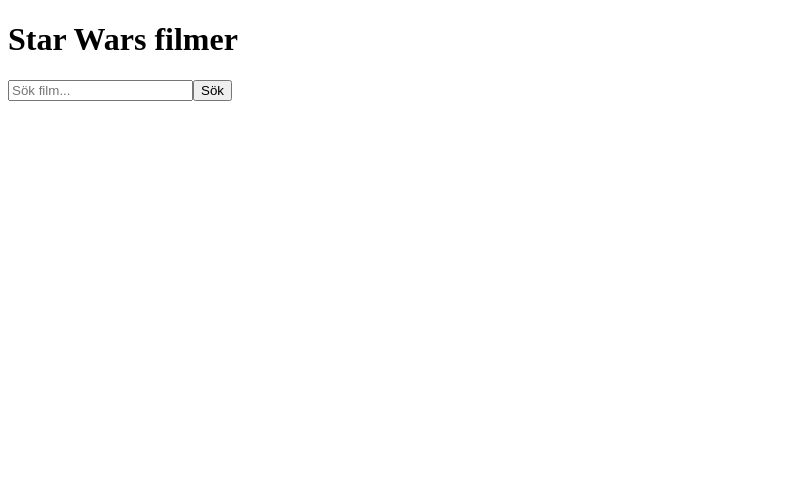
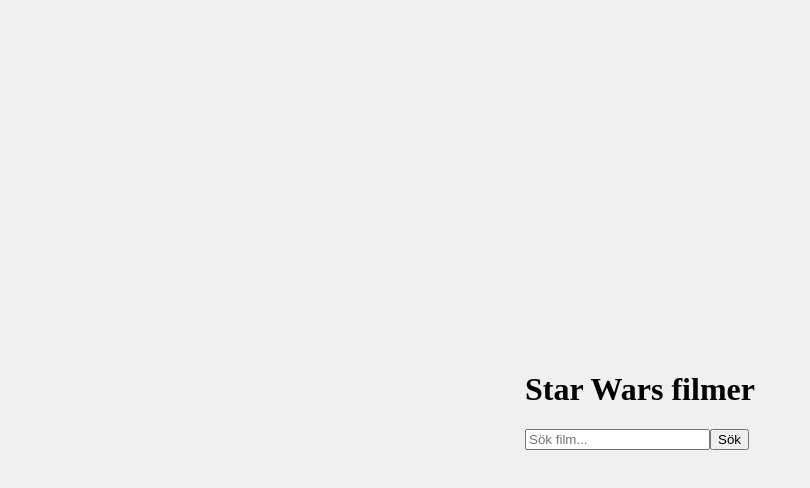
Before and after one commit to EmiHag/dynamiskwebbapplikation2-uppgift2, a React (Vite) app: page / in a window 1280 px wide. Shown: the top 488 px of the page, without its empty margins (0-810 px from the left). Built offline with nearby package versions, Linux system fonts and the light colour scheme; no server answers.

Commit message:
Update App.css

```diff
--- a/src/App.css
+++ b/src/App.css
@@ -1,3 +1,12 @@
+body {
+  display: flex;
+  justify-content: center;
+  align-items: center;
+  min-height: 100vh;  /* Fyll hela höjden av skärmen */
+  margin: 0;
+  background-color: #f0f0f0; /* valfri bakgrund */
+}
+
 /* Search bar container */
 .search-container {
   position: relative;
```
